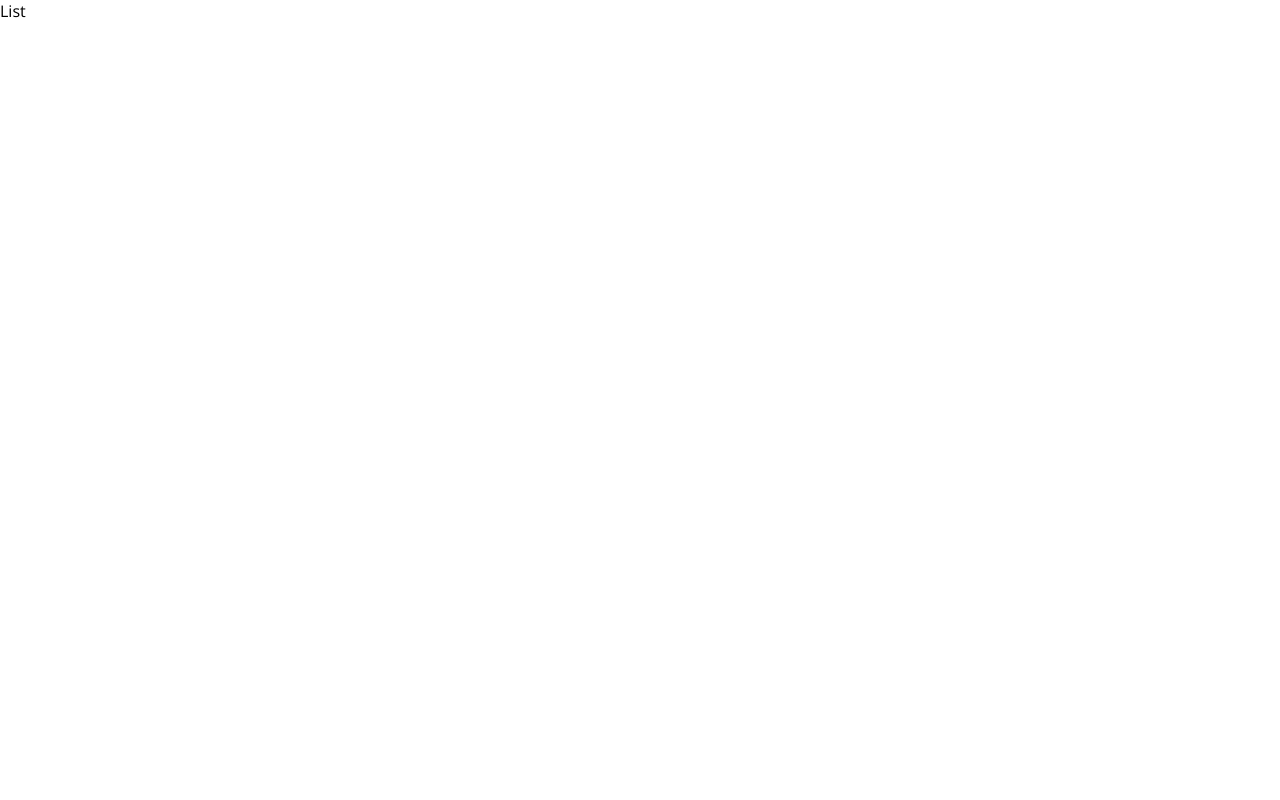
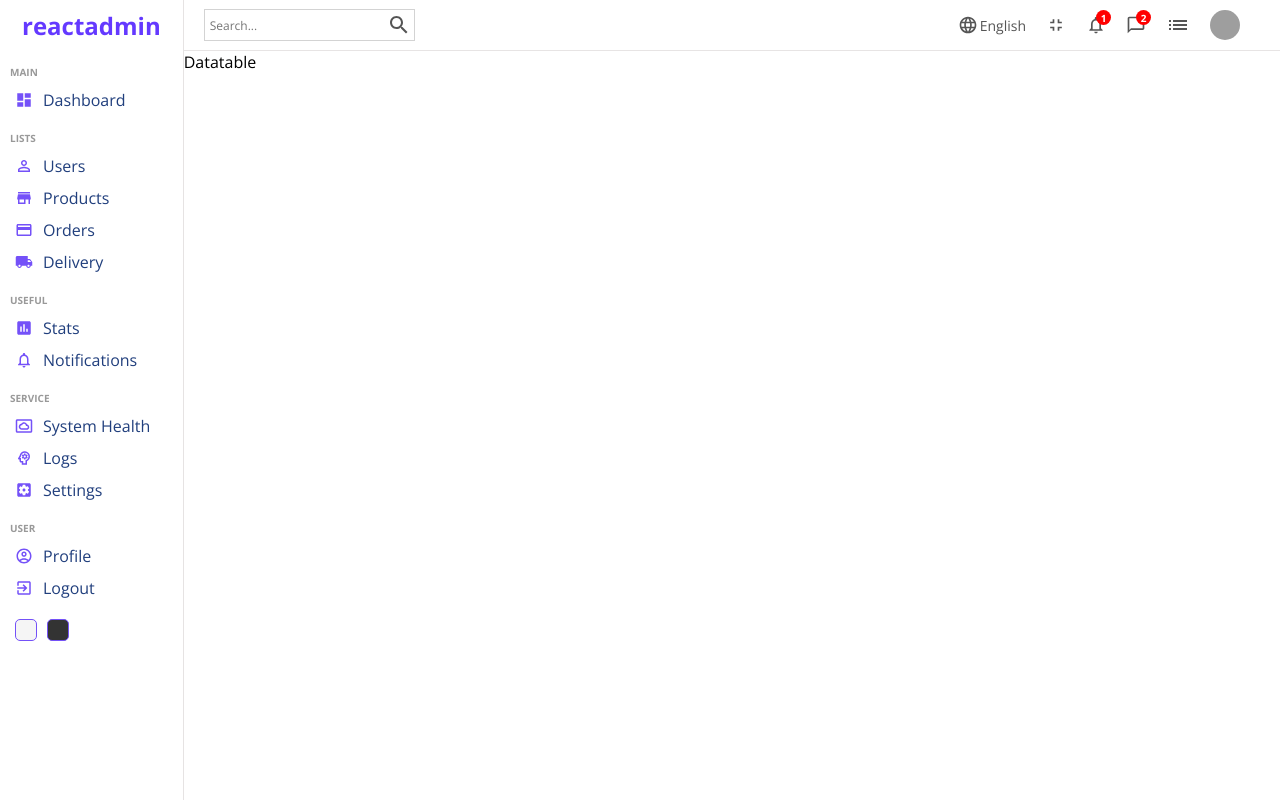
Before and after one commit to chizobavictory/react_dashboard, a React (Create React App) app: page /users in a window 1280 px wide. Built offline with nearby package versions, Linux system fonts and the light colour scheme; grey boxes are pictures that could not be loaded.

Commit message:
list page tsx 🔵

```diff
--- a/src/pages/list/List.tsx
+++ b/src/pages/list/List.tsx
@@ -1,8 +1,17 @@
 import './list.scss'
+import Sidebar from '../../components/sidebar/Sidebar'
+import Navbar from '../../components/navbar/Navbar'
+import Datatable from '../../components/datatable/Datatable'
 
 const List = () => {
   return (
-    <div>List</div>
+    <div className='list'>
+      <Sidebar />
+      <div className="listContainer">
+        <Navbar />
+        <Datatable />
+      </div>
+    </div>
   )
 }
 
--- a/src/pages/list/list.scss
+++ b/src/pages/list/list.scss
@@ -0,0 +1,7 @@
+.list {
+  display: flex;
+  width: 100%;
+  .listContainer {
+    flex: 6;
+  }
+}
```
